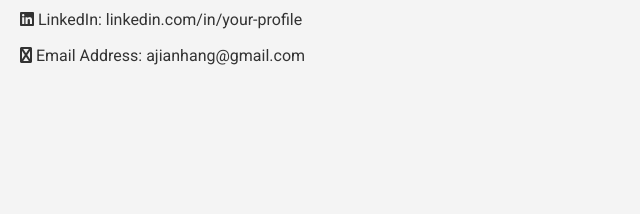
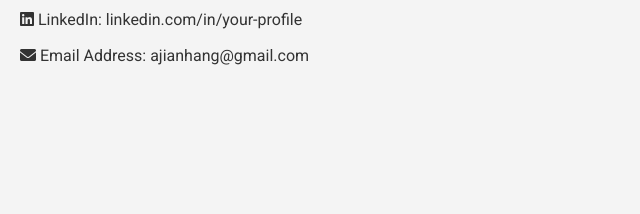
Before and after one commit to AiJianhang/AiJianhang.github.io, a plain HTML site: page index.html in a window 1280 px wide. Shown: the part 359-573 px from the top of the page, 0-640 px from the left. Drawn offline with Linux system fonts and the light colour scheme.

Commit message:
email address to envelop fab to fas

```diff
--- a/index.html
+++ b/index.html
@@ -47,7 +47,7 @@
       <ul>
         <li><i class="fab fa-github"></i> GitHub: <a href="https://github.com/AiJianhang" target="_blank">github.com/AiJianhang</a></li>
         <li><i class="fab fa-linkedin"></i> LinkedIn: <a href="https://www.linkedin.com/in/your-profile" target="_blank">linkedin.com/in/your-profile</a></li>
-        <li><i class="fab fa-envelope"></i> Email Address: <a href="ajianhang@gmail.com">ajianhang@gmail.com</a><li>
+        <li><i class="fas fa-envelope"></i> Email Address: <a href="ajianhang@gmail.com">ajianhang@gmail.com</a><li>
       </ul>
     </section>
   </main>
```
